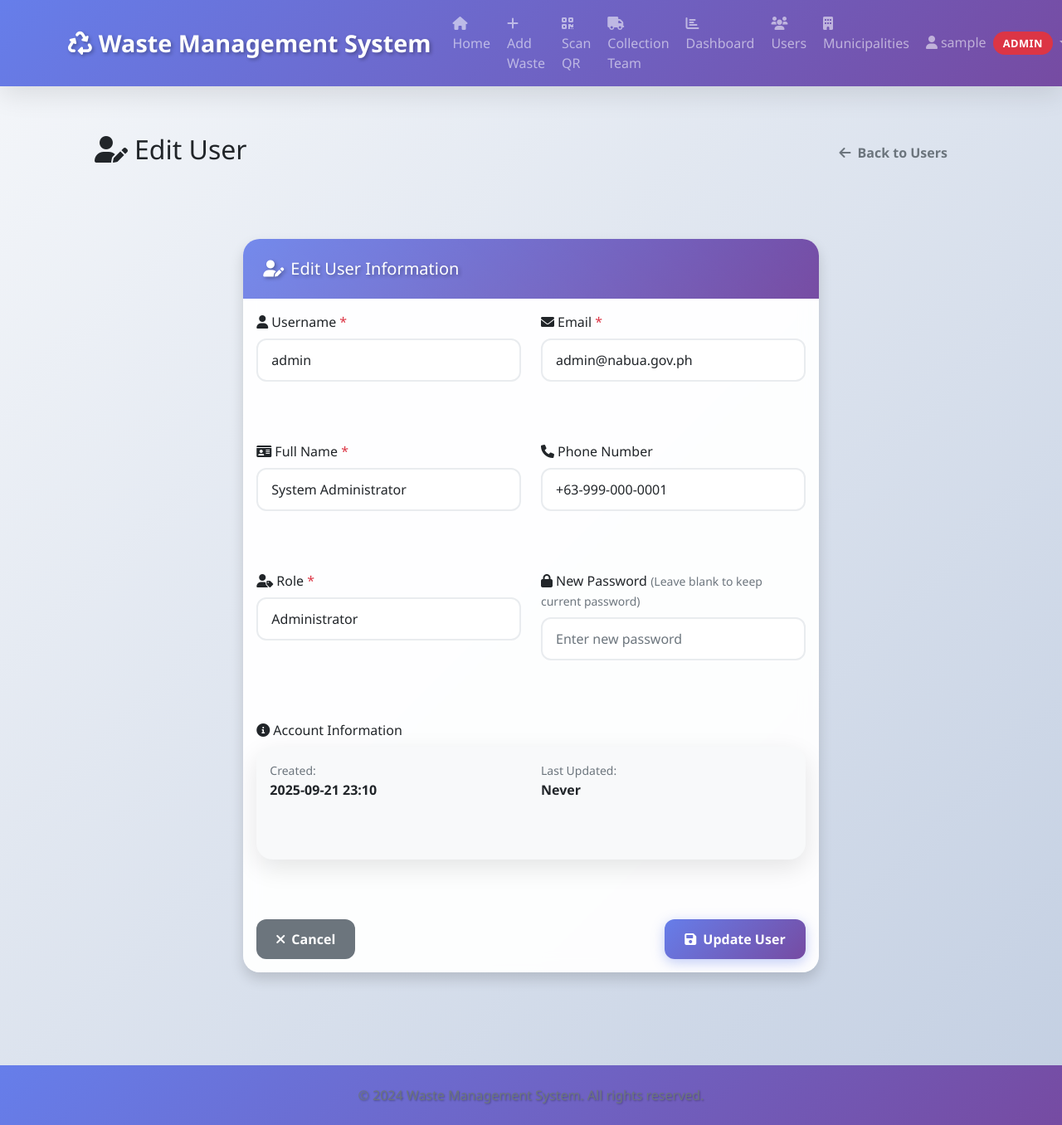
After one commit to fraarroyo/Nabua-Waste-Management, a Flask app: page /edit_user/1 in a window 1280 px wide. The commit adds this page. Shown: the whole page at 83% size. Run offline with Flask 3, Linux system fonts and the light colour scheme; the visitor is signed in with stand-in values (Sample User, id 1).

Commit message:
Add edit user functionality with form validation

```diff
--- a/app.py
+++ b/app.py
@@ -737,6 +737,55 @@ def delete_waste_item(item_id):
 
     return redirect(url_for('index'))
 
+@app.route('/edit_user/<int:user_id>', methods=['GET', 'POST'])
+@admin_required
+def edit_user(user_id):
+    """Edit user account"""
+    user = User.query.get_or_404(user_id)
+
+    if request.method == 'POST':
+        # Get form data
+        username = request.form['username']
+        email = request.form['email']
+        full_name = request.form['full_name']
+        phone = request.form['phone']
+        role = request.form['role']
+        password = request.form.get('password', '')  # Optional password change
+
+        # Check if username is already taken by another user
+        existing_user = User.query.filter(User.username == username, User.id != user_id).first()
+        if existing_user:
+            flash('Username already exists!', 'error')
+            return render_template('edit_user.html', user=user)
+
+        # Check if email is already taken by another user
+        existing_email = User.query.filter(User.email == email, User.id != user_id).first()
+        if existing_email:
+            flash('Email already exists!', 'error')
+            return render_template('edit_user.html', user=user)
+
+        try:
+            # Update user information
+            user.username = username
+            user.email = email
+            user.full_name = full_name
+            user.phone = phone
+            user.role = role
+
+            # Update password if provided
+            if password:
+                user.set_password(password)
+
+            db.session.commit()
+            flash(f'User "{user.username}" updated successfully!', 'success')
+            return redirect(url_for('users'))
+
+        except Exception as e:
+            db.session.rollback()
+            flash(f'Error updating user: {str(e)}', 'error')
+
+    return render_template('edit_user.html', user=user)
+
 def create_default_users():
     """Create default admin and collector accounts if they don't exist"""
     # Check if admin user already exists
--- /dev/null
+++ b/templates/edit_user.html
@@ -0,0 +1,189 @@
+{% extends "base.html" %}
+
+{% block title %}Edit User - E-waste Management{% endblock %}
+
+{% block content %}
+<div class="container-fluid">
+    <div class="row">
+        <div class="col-12">
+            <div class="d-flex justify-content-between align-items-center mb-4">
+                <h2><i class="fas fa-user-edit me-2"></i>Edit User</h2>
+                <a href="{{ url_for('users') }}" class="btn btn-outline-secondary">
+                    <i class="fas fa-arrow-left me-2"></i>Back to Users
+                </a>
+            </div>
+        </div>
+    </div>
+
+    <div class="row justify-content-center">
+        <div class="col-md-8">
+            <div class="card shadow">
+                <div class="card-header bg-primary text-white">
+                    <h5 class="mb-0">
+                        <i class="fas fa-user-edit me-2"></i>Edit User Information
+                    </h5>
+                </div>
+                <div class="card-body">
+                    <form method="POST">
+                        <div class="row">
+                            <div class="col-md-6">
+                                <div class="mb-3">
+                                    <label for="username" class="form-label">
+                                        <i class="fas fa-user me-1"></i>Username <span class="text-danger">*</span>
+                                    </label>
+                                    <input type="text" class="form-control" id="username" name="username"
+                                           value="{{ user.username }}" required>
+                                </div>
+                            </div>
+                            <div class="col-md-6">
+                                <div class="mb-3">
+                                    <label for="email" class="form-label">
+                                        <i class="fas fa-envelope me-1"></i>Email <span class="text-danger">*</span>
+                                    </label>
+                                    <input type="email" class="form-control" id="email" name="email"
+                                           value="{{ user.email }}" required>
+                                </div>
+                            </div>
+                        </div>
+
+                        <div class="row">
+                            <div class="col-md-6">
+                                <div class="mb-3">
+                                    <label for="full_name" class="form-label">
+                                        <i class="fas fa-id-card me-1"></i>Full Name <span class="text-danger">*</span>
+                                    </label>
+                                    <input type="text" class="form-control" id="full_name" name="full_name"
+                                           value="{{ user.full_name }}" required>
+                                </div>
+                            </div>
+                            <div class="col-md-6">
+                                <div class="mb-3">
+                                    <label for="phone" class="form-label">
+                                        <i class="fas fa-phone me-1"></i>Phone Number
+                                    </label>
+                                    <input type="tel" class="form-control" id="phone" name="phone"
+                                           value="{{ user.phone or '' }}">
+                                </div>
+                            </div>
+                        </div>
+
+                        <div class="row">
+                            <div class="col-md-6">
+                                <div class="mb-3">
+                                    <label for="role" class="form-label">
+                                        <i class="fas fa-user-tag me-1"></i>Role <span class="text-danger">*</span>
+                                    </label>
+                                    <select class="form-select" id="role" name="role" required>
+                                        <option value="admin" {% if user.role == 'admin' %}selected{% endif %}>Administrator</option>
+                                        <option value="collector" {% if user.role == 'collector' %}selected{% endif %}>Collector</option>
+                                        <option value="barangay" {% if user.role == 'barangay' %}selected{% endif %}>Barangay User</option>
+                                    </select>
+                                </div>
+                            </div>
+                            <div class="col-md-6">
+                                <div class="mb-3">
+                                    <label for="password" class="form-label">
+                                        <i class="fas fa-lock me-1"></i>New Password
+                                        <small class="text-muted">(Leave blank to keep current password)</small>
+                                    </label>
+                                    <input type="password" class="form-control" id="password" name="password"
+                                           placeholder="Enter new password">
+                                </div>
+                            </div>
+                        </div>
+
+                        <div class="row">
+                            <div class="col-12">
+                                <div class="mb-3">
+                                    <label class="form-label">
+                                        <i class="fas fa-info-circle me-1"></i>Account Information
+                                    </label>
+                                    <div class="card bg-light">
+                                        <div class="card-body">
+                                            <div class="row">
+                                                <div class="col-md-6">
+                                                    <small class="text-muted">Created:</small><br>
+                                                    <strong>{{ user.created_at.strftime('%Y-%m-%d %H:%M') }}</strong>
+                                                </div>
+                                                <div class="col-md-6">
+                                                    <small class="text-muted">Last Updated:</small><br>
+                                                    <strong>{{ user.updated_at.strftime('%Y-%m-%d %H:%M') if user.updated_at else 'Never' }}</strong>
+                                                </div>
+                                            </div>
+                                        </div>
+                                    </div>
+                                </div>
+                            </div>
+                        </div>
+
+                        <div class="d-flex justify-content-between">
+                            <a href="{{ url_for('users') }}" class="btn btn-secondary">
+                                <i class="fas fa-times me-2"></i>Cancel
+                            </a>
+                            <button type="submit" class="btn btn-primary">
+                                <i class="fas fa-save me-2"></i>Update User
+                            </button>
+                        </div>
+                    </form>
+                </div>
+            </div>
+        </div>
+    </div>
+</div>
+
+<script>
+document.addEventListener('DOMContentLoaded', function() {
+    // Form validation
+    const form = document.querySelector('form');
+    const usernameInput = document.getElementById('username');
+    const emailInput = document.getElementById('email');
+    const fullNameInput = document.getElementById('full_name');
+    const roleSelect = document.getElementById('role');
+
+    form.addEventListener('submit', function(e) {
+        let isValid = true;
+
+        // Clear previous error states
+        document.querySelectorAll('.is-invalid').forEach(el => el.classList.remove('is-invalid'));
+        document.querySelectorAll('.invalid-feedback').forEach(el => el.remove());
+
+        // Validate username
+        if (usernameInput.value.trim().length < 3) {
+            showError(usernameInput, 'Username must be at least 3 characters long');
+            isValid = false;
+        }
+
+        // Validate email
+        const emailRegex = /^[^\s@]+@[^\s@]+\.[^\s@]+$/;
+        if (!emailRegex.test(emailInput.value)) {
+            showError(emailInput, 'Please enter a valid email address');
+            isValid = false;
+        }
+
+        // Validate full name
+        if (fullNameInput.value.trim().length < 2) {
+            showError(fullNameInput, 'Full name must be at least 2 characters long');
+            isValid = false;
+        }
+
+        // Validate role
+        if (!roleSelect.value) {
+            showError(roleSelect, 'Please select a role');
+            isValid = false;
+        }
+
+        if (!isValid) {
+            e.preventDefault();
+        }
+    });
+
+    function showError(input, message) {
+        input.classList.add('is-invalid');
+        const errorDiv = document.createElement('div');
+        errorDiv.className = 'invalid-feedback';
+        errorDiv.textContent = message;
+        input.parentNode.appendChild(errorDiv);
+    }
+});
+</script>
+{% endblock %}
--- a/templates/users.html
+++ b/templates/users.html
@@ -161,8 +161,8 @@
 
 <script>
 function editUser(userId) {
-    // TODO: Implement edit user functionality
-    alert('Edit user functionality coming soon!');
+    // Navigate to edit user page
+    window.location.href = `/edit_user/${userId}`;
 }
 
 function deleteUser(userId, username) {
```
